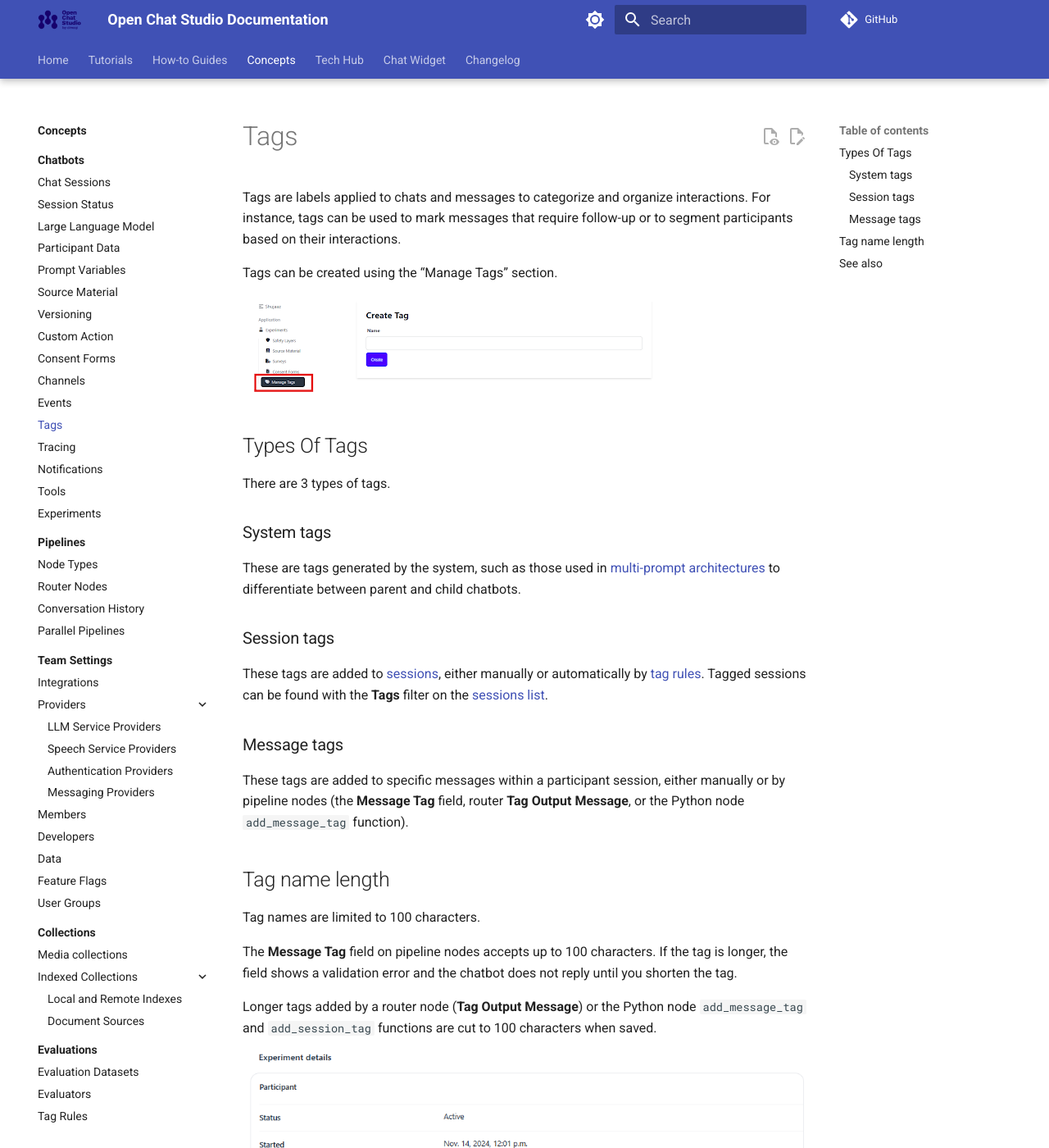
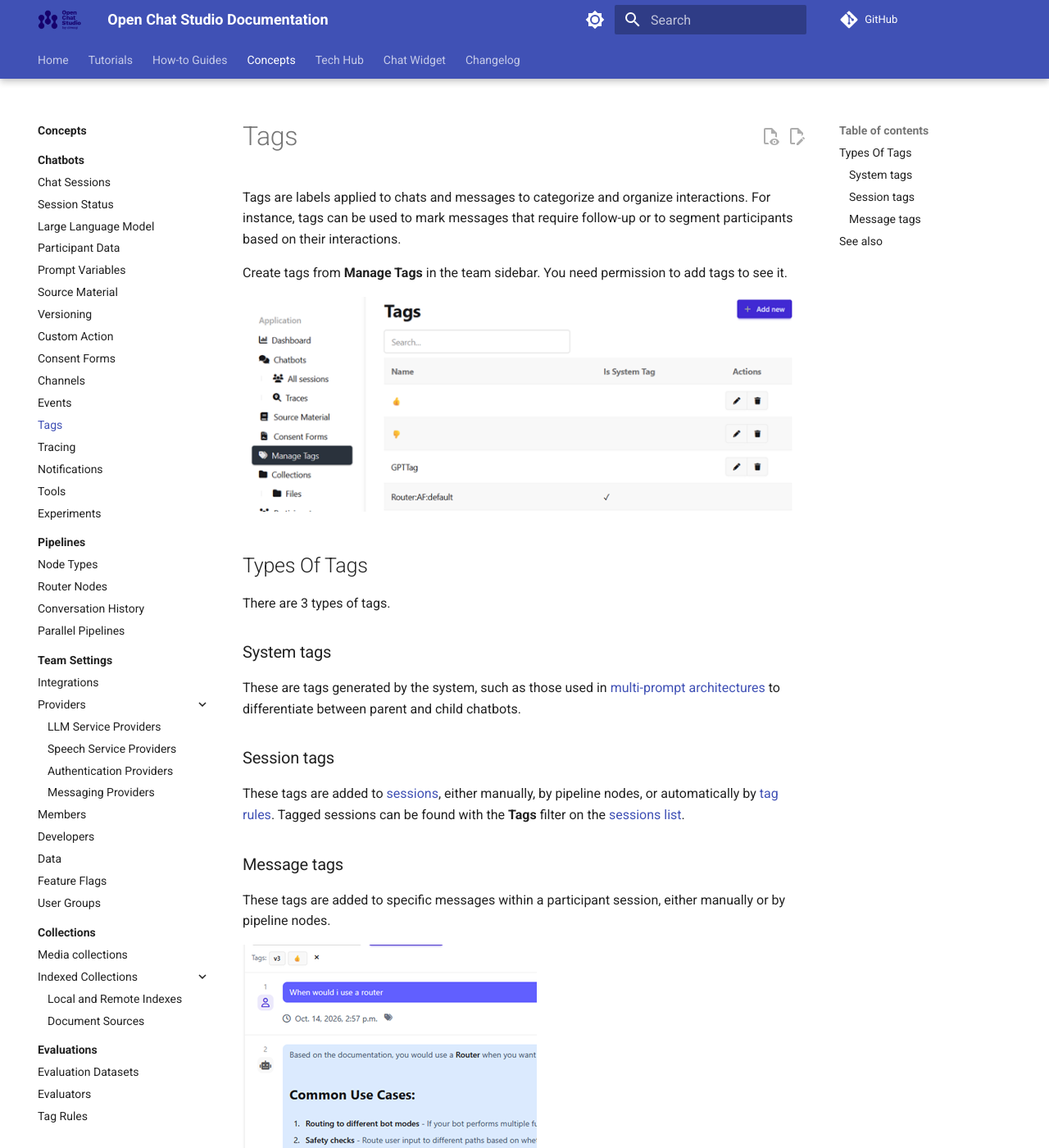
Before and after one commit to dimagi/open-chat-studio-docs, an MkDocs documentation site: the page built from docs/concepts/tags.md, in a window 1280 px wide and 1400 px high. Shown: the whole window at 82% size. Built offline with MkDocs 1.6.1 and Material for MkDocs 9.7.7, drawn with Linux system fonts in a browser that asks for light colours; a script that is not in the unit is left out; comment, search, counter and statistics services are not loaded; some of the changed text lies outside the part shown.

Commit message:
Accuracy: tags concept page - Manage Tags sidebar link, tags added by pipeline nodes; drop length section (not appropriate for concept pg), new fresh images

```diff
--- a/docs/concepts/tags.md
+++ b/docs/concepts/tags.md
@@ -2,7 +2,8 @@
 
 Tags are labels applied to chats and messages to categorize and organize interactions. For instance, tags can be used to mark messages that require follow-up or to segment participants based on their interactions.
 
-Tags can be created using the “Manage Tags” section.
+Create tags from **Manage Tags** in the team sidebar.
+You need permission to add tags to see it.
 
 ![Manage Tags section showing options to create and edit tags](../assets/images/tags_manage.png)
 
@@ -14,19 +15,11 @@ There are 3 types of tags.
 These are tags generated by the system, such as those used in [multi-prompt architectures](../how-to/workflow_cookbook.md#split-a-chatbot-into-multiple-smaller-chatbots) to differentiate between parent and child chatbots.
 
 ### Session tags
-These tags are added to [sessions](sessions.md), either manually or automatically by [tag rules](evaluations/tag_rules.md). Tagged sessions can be found with the **Tags** filter on the [sessions list](sessions.md#tags-on-the-sessions-list).
+These tags are added to [sessions](sessions.md), either manually, by pipeline nodes, or automatically by [tag rules](evaluations/tag_rules.md).
+Tagged sessions can be found with the **Tags** filter on the [sessions list](sessions.md#tags-on-the-sessions-list).
 
 ### Message tags
-These tags are added to specific messages within a participant session, either manually or by pipeline nodes (the **Message Tag** field, router **Tag Output Message**, or the Python node `add_message_tag` function).
-
-## Tag name length
-
-Tag names are limited to 100 characters.
-
-The **Message Tag** field on pipeline nodes accepts up to 100 characters.
-If the tag is longer, the field shows a validation error and the chatbot does not reply until you shorten the tag.
-
-Longer tags added by a router node (**Tag Output Message**) or the Python node `add_message_tag` and `add_session_tag` functions are cut to 100 characters when saved.
+These tags are added to specific messages within a participant session, either manually or by pipeline nodes.
 
 ![Tags applied to sessions and messages in Open Chat Studio](../assets/images/tags_screenshot.png)
 
@@ -34,4 +27,3 @@ Longer tags added by a router node (**Tag Output Message**) or the Python node `
 
 - [Chat Sessions](sessions.md)
 - [Tag Rules](evaluations/tag_rules.md)
-- [Python Node utility functions](../tech-hub/python_node.md#utility-functions)
```
Also changed, not shown: docs/assets/images/tags_manage.png, docs/assets/images/tags_screenshot.png.
